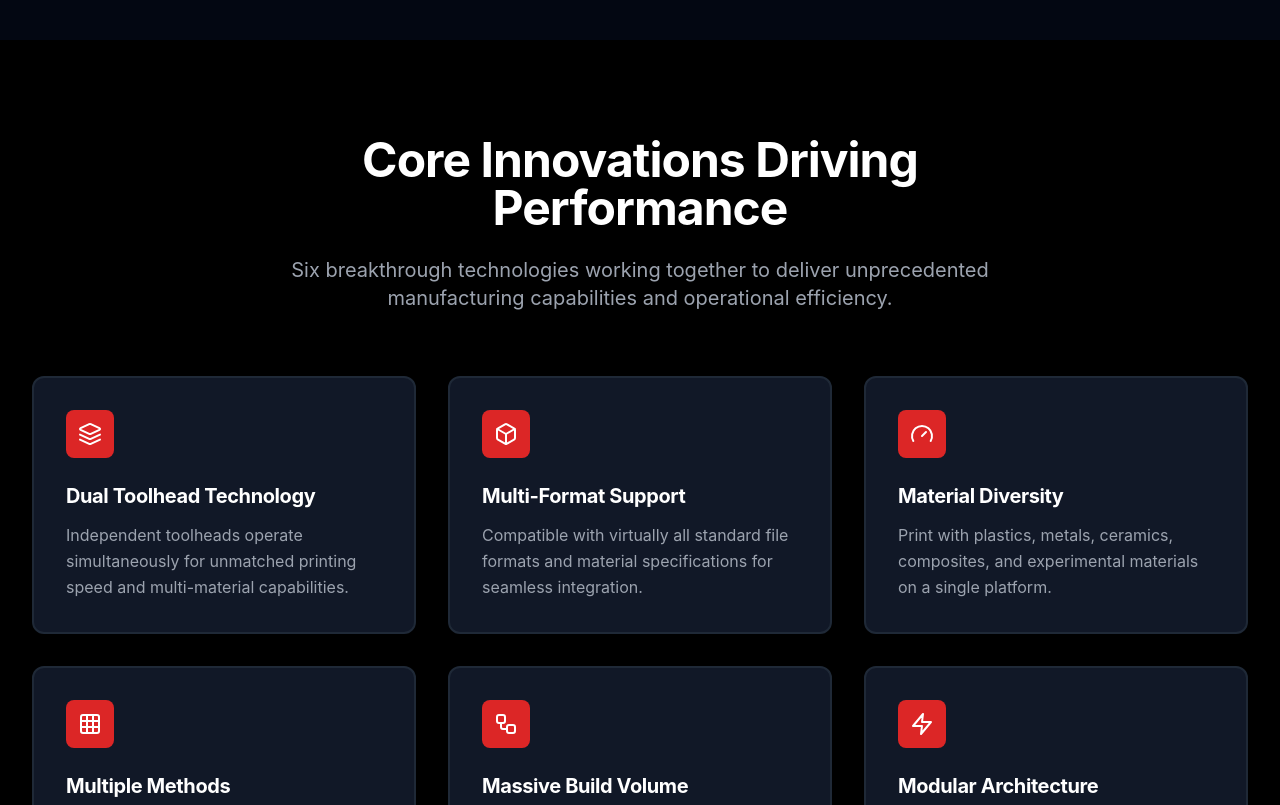
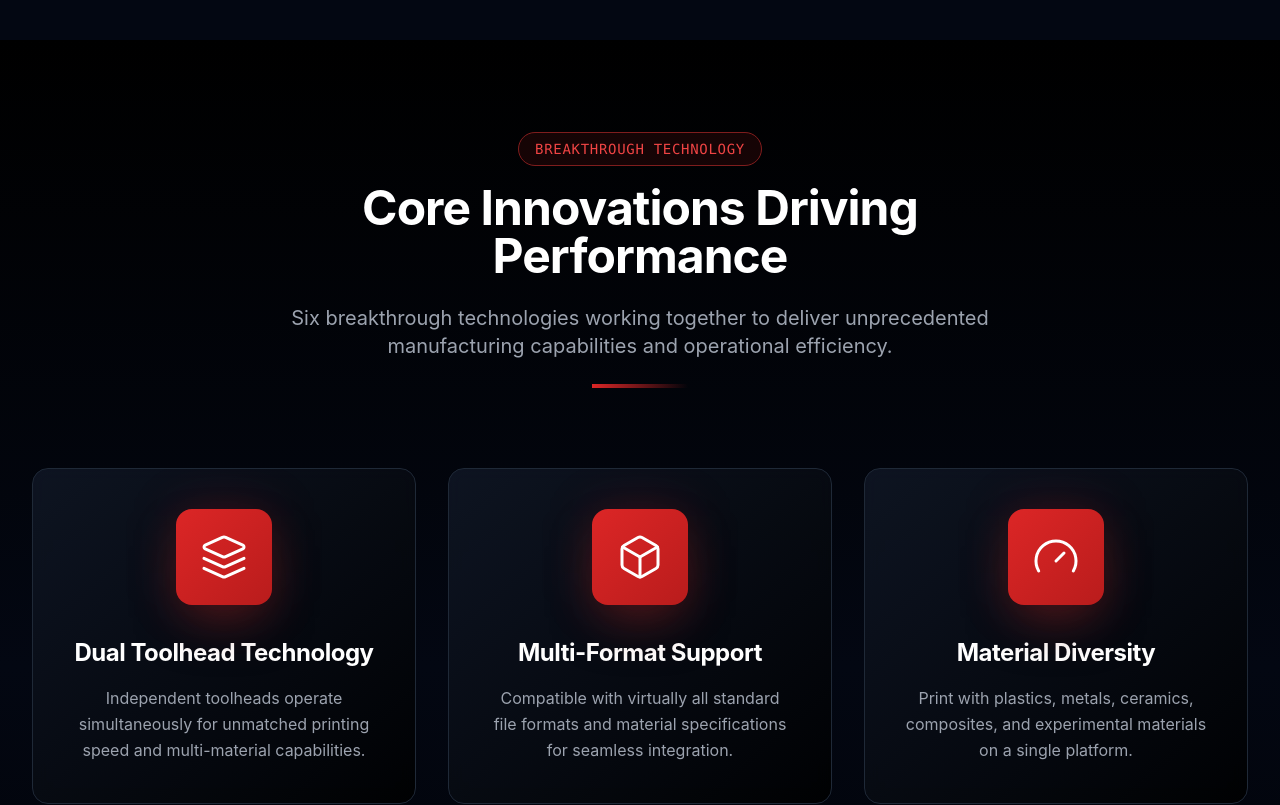
Before and after one commit to prodatachris/c3dt, a React (Vite) app: page / in a window 1280 px wide. Shown: the part 4460-5265 px from the top of the page. Built offline with nearby package versions, Linux system fonts and the light colour scheme.

Commit message:
Updated Innovations.tsx

```diff
--- a/src/components/Innovations.tsx
+++ b/src/components/Innovations.tsx
@@ -36,29 +36,48 @@ export default function Innovations() {
   ];
 
   return (
-    <section id="innovations" className="py-24 bg-black">
-      <div className="max-w-7xl mx-auto px-6 lg:px-8">
-        <div className="text-center max-w-3xl mx-auto mb-16">
-          <h2 className="text-4xl md:text-5xl font-bold text-white mb-6">
+    <section id="innovations" className="py-24 bg-gradient-to-b from-black via-gray-950 to-black relative overflow-hidden">
+      <div className="absolute inset-0 bg-grid-white/[0.02] bg-[size:60px_60px]" />
+
+      <div className="max-w-7xl mx-auto px-6 lg:px-8 relative">
+        <div className="text-center max-w-3xl mx-auto mb-20">
+          <span className="text-red-500 font-mono text-sm tracking-wider border border-red-900 px-4 py-2 rounded-full bg-red-950/30">
+            BREAKTHROUGH TECHNOLOGY
+          </span>
+          <h2 className="text-4xl md:text-5xl font-bold text-white mt-6 mb-6">
             Core Innovations Driving Performance
           </h2>
           <p className="text-xl text-gray-400">
             Six breakthrough technologies working together to deliver unprecedented manufacturing capabilities
             and operational efficiency.
           </p>
+          <div className="h-1 w-24 bg-gradient-to-r from-red-600 to-transparent mx-auto mt-6" />
         </div>
 
         <div className="grid md:grid-cols-2 lg:grid-cols-3 gap-8">
           {innovations.map((innovation, index) => (
             <div
               key={index}
-              className="group p-8 rounded-xl bg-gray-900 hover:bg-gray-800 hover:shadow-xl hover:shadow-red-900/20 transition-all duration-300 border-2 border-gray-800 hover:border-red-600"
+              className="group relative bg-gradient-to-br from-gray-900/80 to-black/80 backdrop-blur rounded-2xl overflow-hidden border border-gray-800 hover:border-red-900 transition-all duration-500"
             >
-              <div className="w-12 h-12 bg-red-600 rounded-lg flex items-center justify-center mb-6 group-hover:scale-110 transition-transform">
-                <innovation.icon className="text-white" size={24} />
+              <div className="absolute inset-0 bg-gradient-to-br from-red-600/0 via-red-600/0 to-red-600/5 opacity-0 group-hover:opacity-100 transition-opacity duration-500" />
+              <div className="absolute top-0 right-0 w-40 h-40 bg-red-600/10 rounded-full blur-3xl opacity-0 group-hover:opacity-100 transition-opacity duration-500" />
+
+              <div className="relative p-10 flex flex-col items-center text-center">
+                <div className="mb-8 relative">
+                  <div className="absolute inset-0 bg-red-600/20 rounded-2xl blur-xl group-hover:blur-2xl transition-all" />
+                  <div className="relative w-24 h-24 bg-gradient-to-br from-red-600 to-red-700 rounded-2xl flex items-center justify-center shadow-2xl shadow-red-900/50 group-hover:scale-110 group-hover:rotate-3 transition-all duration-500">
+                    <innovation.icon className="text-white" size={48} strokeWidth={1.5} />
+                  </div>
+                </div>
+
+                <h3 className="text-2xl font-bold text-white mb-4 group-hover:text-red-500 transition-colors">
+                  {innovation.title}
+                </h3>
+                <p className="text-gray-400 leading-relaxed">
+                  {innovation.description}
+                </p>
               </div>
-              <h3 className="text-xl font-bold text-white mb-3">{innovation.title}</h3>
-              <p className="text-gray-400 leading-relaxed">{innovation.description}</p>
             </div>
           ))}
         </div>
```
